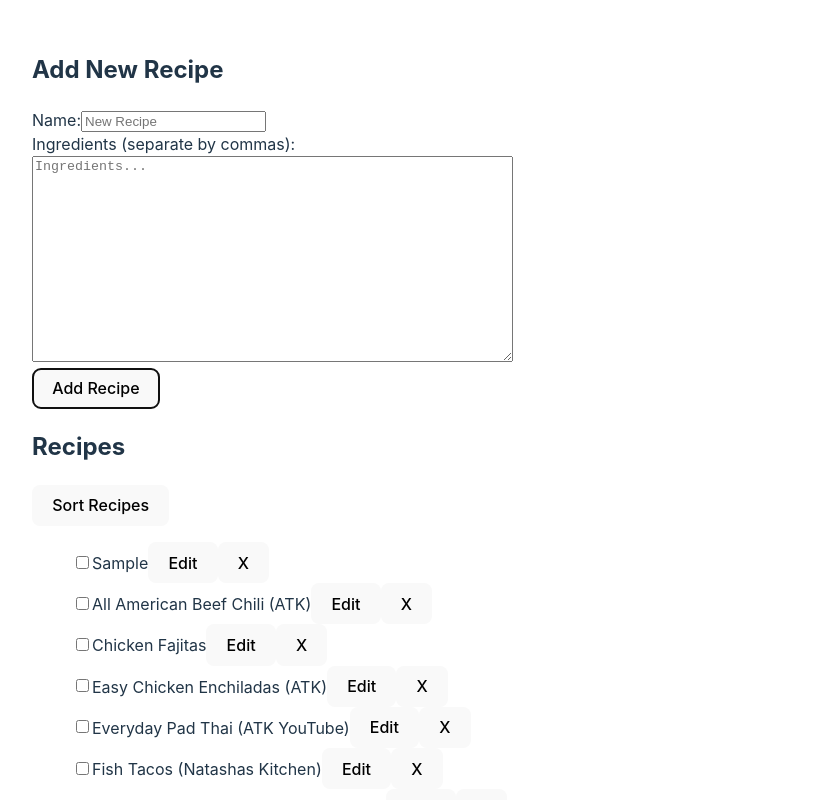
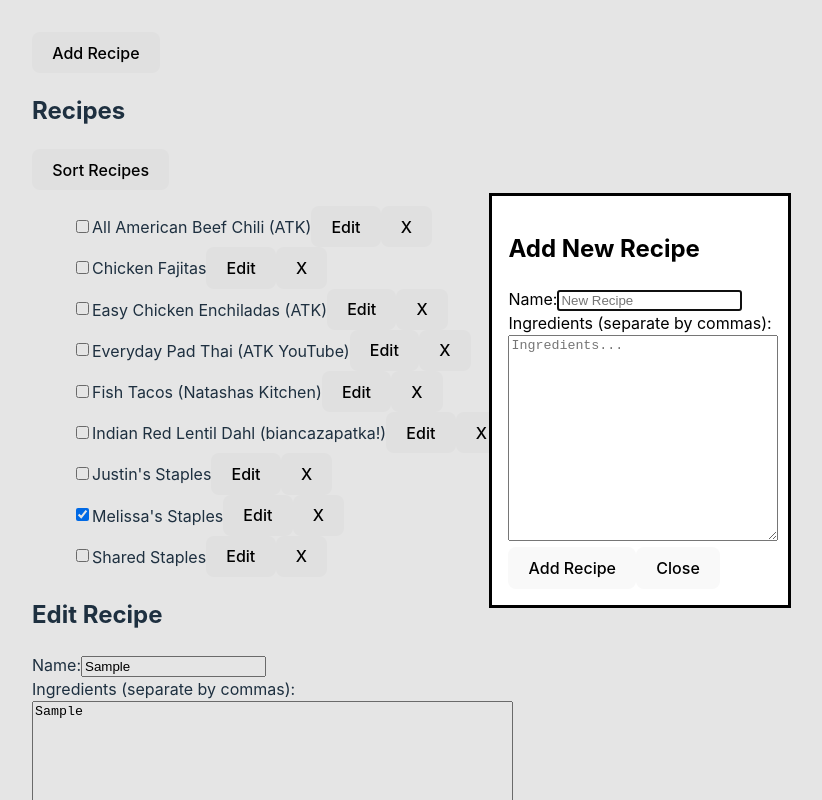
Before and after one commit to justinmcarlson/react-meal-plan-app, a React (Vite) app: page / in a window 1280 px wide. Both pictures are taken after typing "Sample", "Sample" into the empty fields and a click on the button "Add Recipe". Shown: the top 800 px of the page, without its empty margins (0-822 px from the left). Built offline with nearby package versions, Linux system fonts and the light colour scheme.

Commit message:
Wrap NewRecipe Component In HTML Dialog

```diff
--- a/src/Presentational/NewRecipe.jsx
+++ b/src/Presentational/NewRecipe.jsx
@@ -1,19 +1,28 @@
-import React from 'react';
+import React, { useEffect } from "react";
 
 export default function NewRecipe({
   handleNewRecipeSubmit,
   handleNewRecipeChange,
   newRecipe,
 }) {
+  function closeModal() {
+    const dialog = document.getElementById("newRecipeDialog");
+    dialog.close();
+  }
+  function openModal() {
+    const dialog = document.getElementById("newRecipeDialog");
+    dialog.showModal();
+  }
   return (
     <>
+      <dialog id="newRecipeDialog">
         <form onSubmit={handleNewRecipeSubmit}>
           <h2>Add New Recipe</h2>
           <label htmlFor="name">Name:</label>
           <input
             name="name"
             placeholder="New Recipe"
-          value={newRecipe.name || ''}
+            value={newRecipe.name || ""}
             onChange={handleNewRecipeChange}
             required
           />
@@ -23,13 +32,16 @@ export default function NewRecipe({
           <textarea
             name="ingredients"
             placeholder="Ingredients..."
-          value={newRecipe.ingredients || ''}
+            value={newRecipe.ingredients || ""}
             onChange={handleNewRecipeChange}
             required
           />
           <br />
-        <button type="submit">Add Recipe</button>
+          <button type="submit" >Add Recipe</button>
+          <button id="closeNewRecipeDialog" onClick={closeModal} autofocus>Close</button>
         </form>
+      </dialog>
+      <button id="OpenNewRecipeDialog" onClick={openModal}>Add Recipe</button>
     </>
   );
 }
```
Lines whose indentation alone changed are shown as unchanged.
